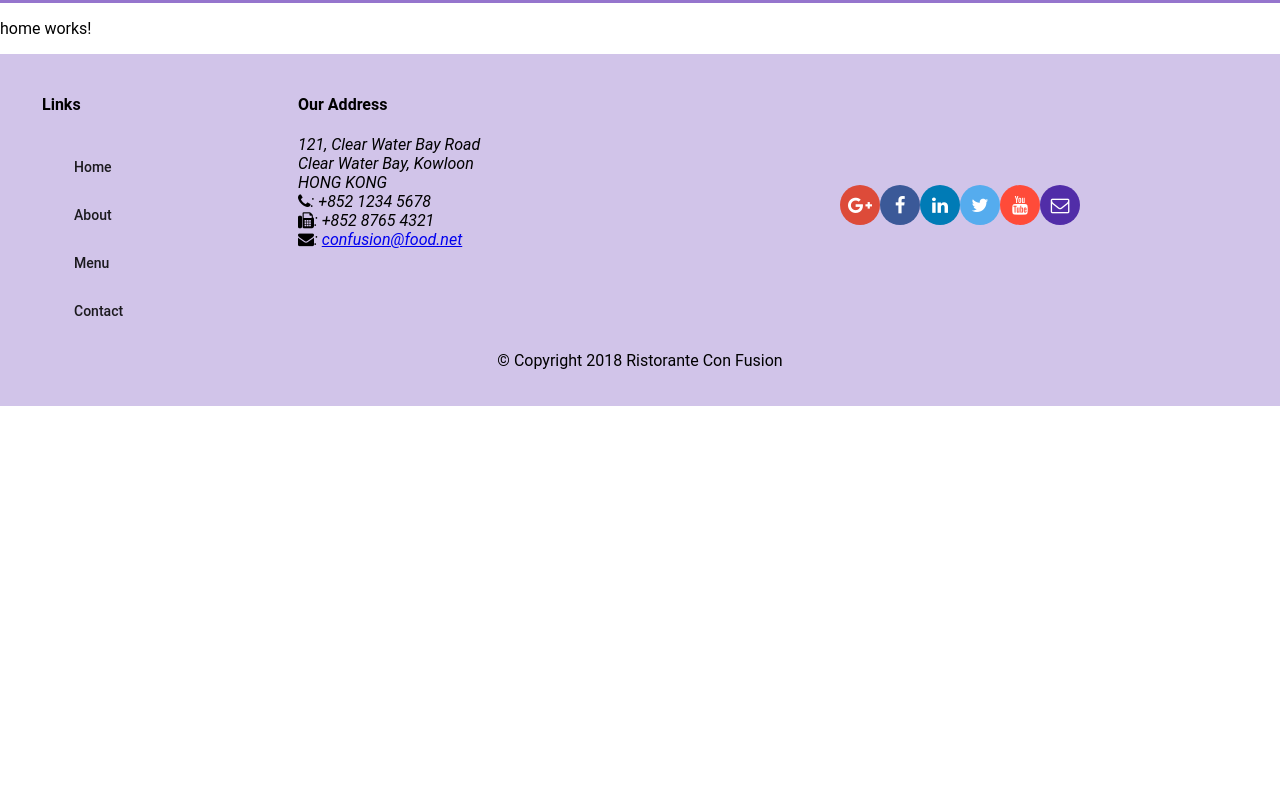
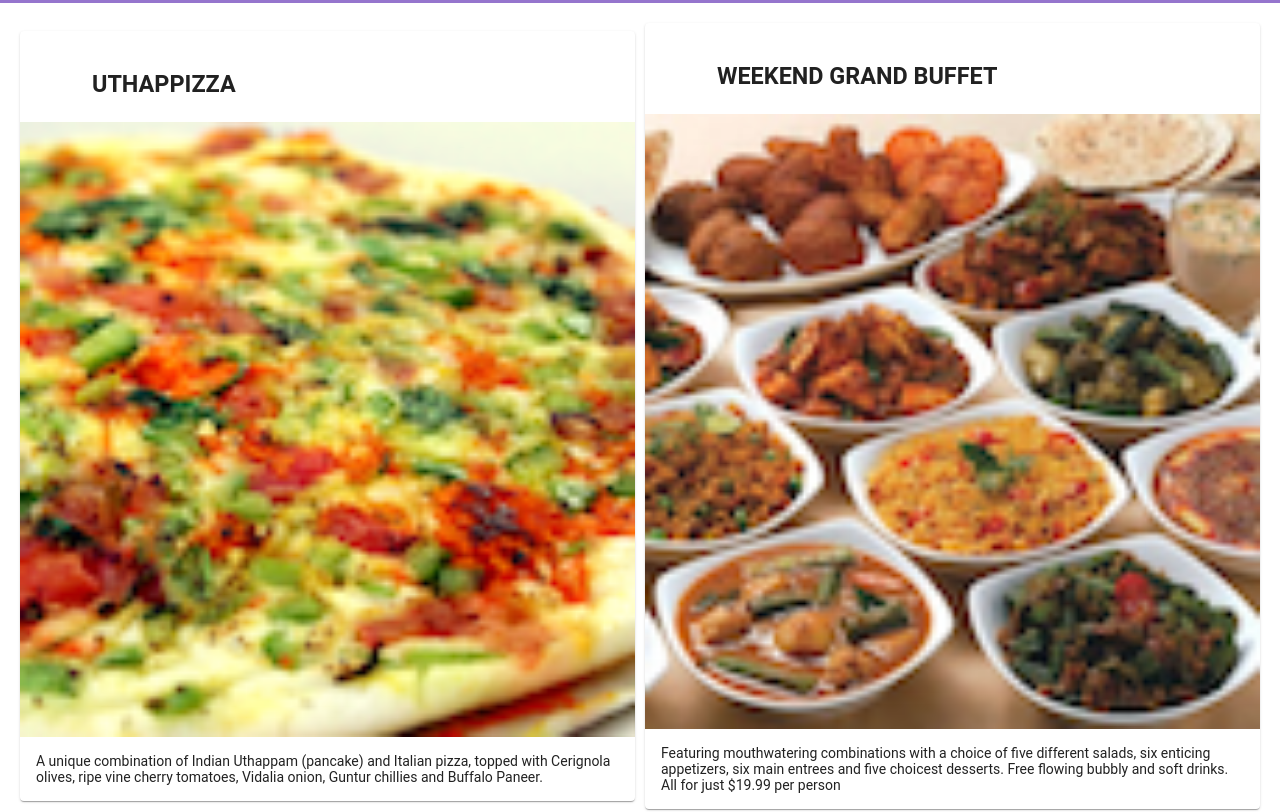
Before and after one commit to patagan/Angular, an Angular app: page /home in a window 1280 px wide. Shown: the part 400-1212 px from the top of the page. Before the commit the page ends 806 px from the top, so only its background shows below. Built offline with nearby package versions, Linux system fonts and the light colour scheme.

Commit message:
Single Page Applications Part 1

```diff
--- a/src/app/app-routing/routes.ts
+++ b/src/app/app-routing/routes.ts
@@ -9,5 +9,6 @@ import { ContactComponent } from '../contact/contact.component';
 export const routes: Routes = [
   { path: 'home',  component: HomeComponent },
   { path: 'menu',     component: MenuComponent },
+  { path: 'contactus',     component: ContactComponent },
   { path: '', redirectTo: '/home', pathMatch: 'full' }
 ];
--- a/src/app/contact/contact.component.html
+++ b/src/app/contact/contact.component.html
@@ -1,3 +1,38 @@
-<p>
-  contact works!
-</p>
+<div class="container"
+  fxLayout="column"
+  fxLayoutGap="10px">
+
+  <div fxFlex>
+    <div>
+        <h3>Contact Us</h3>
+        <hr>
+    </div>
+  </div>
+
+  <div fxFlex>
+    <h3>Location Information</h3>
+    <div fxLayout="column" fxLayout.gt-sm="row">
+      <div fxFlex="50" fxFlexOffset="20px">
+        <h4>Our Address</h4>
+        <address>
+          121, Clear Water Bay Road<br>
+          Clear Water Bay, Kowloon<br>
+          HONG KONG<br>
+          <i class="fa fa-phone"></i>: +852 1234 5678<br>
+          <i class="fa fa-fax"></i>: +852 8765 4321<br>
+          <i class="fa fa-envelope"></i>:
+                <a href="mailto:confusion@food.net">confusion@food.net</a>
+        </address>
+        <p></p>
+        <div>
+          <a mat-raised-button href="tel:+85212345678"><i class="fa fa-phone"></i> Call</a>
+          <a mat-raised-button><i class="fa fa-skype"></i> Skype</a>
+          <a mat-raised-button href="mailto:confusion@food.net"><i class="fa fa-envelope-o"></i> Email</a>
+        </div>
+        </div>
+      <div fxFlex="40">
+        <h4>Map of our Location</h4>
+      </div>
+    </div>
+  </div>
+</div>
--- a/src/app/header/header.component.html
+++ b/src/app/header/header.component.html
@@ -1,9 +1,9 @@
 <mat-toolbar color="primary">
     <span><img src="/assets/images/logo.png" height=30 width=41></span>
-    <a mat-button routerLink="/home"><span class="fa fa-home fa-lg"></span> Home</a>
-    <a mat-button><span class="fa fa-info fa-lg"></span> About</a>
-    <a mat-button routerLink="/menu"><span class="fa fa-list fa-lg"></span> Menu</a>
-    <a mat-button><span class="fa fa-address-card fa-lg"></span> Contact</a>
+    <a mat-button routerLink="/home" routerLinkActive="active"><span class="fa fa-home fa-lg"></span> Home</a>
+    <a mat-button routerLink="/about" routerLinkActive="active"><span class="fa fa-info fa-lg"></span> About</a>
+    <a mat-button routerLink="/menu" routerLinkActive="active"><span class="fa fa-list fa-lg"></span> Menu</a>
+    <a mat-button routerLink="/contactus" routerLinkActive="active"><span class="fa fa-address-card fa-lg"></span> Contact</a>
   </mat-toolbar>
 
   <div class="container jumbotron"
--- a/src/app/header/header.component.scss
+++ b/src/app/header/header.component.scss
@@ -2,6 +2,7 @@ $lt-gray: #ddd;
 $background-dark: #512DA8;
 $background-light: #9575CD;
 $background-pale: #D1C4E9;
+$background-moredark: #4527A0;
 
 @mixin zero-margin($pad-up-down, $pad-left-right) {
     margin: 0px auto;
@@ -14,3 +15,7 @@ $background-pale: #D1C4E9;
     color:floralwhite;
     min-height: 150px;
 }
+
+.active {
+  background: $background-moredark;
+}
--- a/src/app/home/home.component.html
+++ b/src/app/home/home.component.html
@@ -1,3 +1,36 @@
-<p>
-  home works!
-</p>
+<div class="container"
+     fxLayout="row"
+     fxLayout.sm="column"
+     fxLayout.xs="column"
+     fxLayoutAlign.gt-md="space-around center"
+     fxLayoutGap="10px">
+
+<mat-card *ngIf="dish" fxFlex>
+  <mat-card-header>
+    <div mat-card-avatar></div>
+    <mat-card-title>
+      <h3>{{dish.name | uppercase}}</h3>
+    </mat-card-title>
+  </mat-card-header>
+  <img mat-card-image src={{dish.image}} alt={{dish.name}}>
+  <mat-card-content>
+    <p>{{dish.description}}
+    </p>
+  </mat-card-content>
+</mat-card>
+
+<mat-card *ngIf="promotion" fxFlex>
+  <mat-card-header>
+    <div mat-card-avatar></div>
+    <mat-card-title>
+      <h3>{{promotion.name | uppercase}}</h3>
+    </mat-card-title>
+  </mat-card-header>
+  <img mat-card-image src={{promotion.image}} alt={{promotion.name}}>
+  <mat-card-content>
+    <p>{{promotion.description}}
+    </p>
+  </mat-card-content>
+</mat-card>
+
+</div>
--- a/src/app/home/home.component.ts
+++ b/src/app/home/home.component.ts
@@ -1,4 +1,9 @@
 import { Component, OnInit } from '@angular/core';
+
+import { Dish } from '../shared/dish';
+import { DishService } from '../services/dish.service';
+import { Promotion } from '../shared/promotion';
+import { PromotionService } from '../services/promotion.service';
 
 @Component({
   selector: 'app-home',
@@ -7,9 +12,15 @@ import { Component, OnInit } from '@angular/core';
 })
 export class HomeComponent implements OnInit {
 
-  constructor() { }
+  dish: Dish;
+  promotion: Promotion;
+
+  constructor(private dishservice: DishService,
+    private promotionservice: PromotionService) { }
 
   ngOnInit() {
+    this.dish = this.dishservice.getFeaturedDish();
+    this.promotion = this.promotionservice.getFeaturedPromotion();
   }
 
 }
--- a/src/app/services/dish.service.ts
+++ b/src/app/services/dish.service.ts
@@ -12,4 +12,12 @@ export class DishService {
   getDishes(): Dish[] {
     return DISHES;
   }
+
+  getDish(id: string): Dish {
+    return DISHES.filter((dish) => (dish.id === id))[0];
+  }
+
+  getFeaturedDish(): Dish {
+    return DISHES.filter((dish) => dish.featured)[0];
+  }
 }
--- /dev/null
+++ b/src/app/services/promotion.service.ts
@@ -0,0 +1,24 @@
+import { Injectable } from '@angular/core';
+
+import { Promotion } from '../shared/promotion';
+import { PROMOTIONS } from '../shared/promotions';
+
+@Injectable({
+  providedIn: 'root'
+})
+export class PromotionService {
+
+  constructor() { }
+
+  getPromotions(): Promotion[] {
+    return PROMOTIONS;
+  }
+
+  getPromotion(id: string): Promotion {
+    return PROMOTIONS.filter((promo) => (promo.id === id))[0];
+  }
+
+  getFeaturedPromotion(): Promotion {
+    return PROMOTIONS.filter((promotion) => promotion.featured)[0];
+  }
+}
--- /dev/null
+++ b/src/app/shared/promotion.ts
@@ -0,0 +1,9 @@
+export class Promotion {
+  id: string;
+  name: string;
+  image: string;
+  label: string;
+  price: string;
+  featured: boolean;
+  description: string;
+}
--- /dev/null
+++ b/src/app/shared/promotions.ts
@@ -0,0 +1,14 @@
+import { Promotion } from './promotion';
+
+export const PROMOTIONS: Promotion[] = [
+    {
+      id: '0',
+      name: 'Weekend Grand Buffet',
+      image: '/assets/images/buffet.png',
+      label: 'New',
+      price: '19.99',
+      featured: true,
+      // tslint:disable-next-line:max-line-length
+      description: 'Featuring mouthwatering combinations with a choice of five different salads, six enticing appetizers, six main entrees and five choicest desserts. Free flowing bubbly and soft drinks. All for just $19.99 per person'
+    }
+  ];
```
Also changed, not shown: 1 other file (tests, documents, lock files or other folders).
